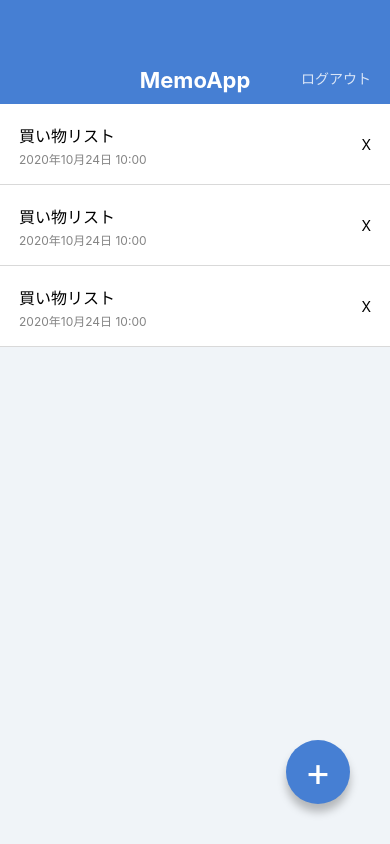
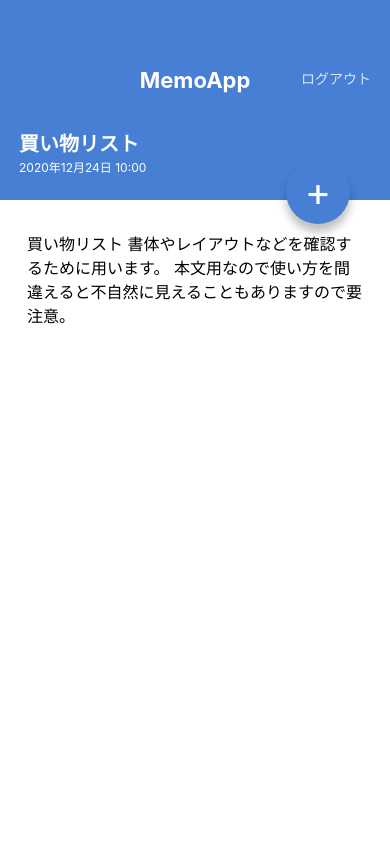
Before and after one commit to kazuaki1209/MemoApp2, a React Native app: screen / in a window 390 px wide. Built offline with nearby package versions, Linux system fonts and the light colour scheme.

Commit message:
Create MemoDetailScreen

```diff
--- a/App.jsx
+++ b/App.jsx
@@ -1,23 +1,10 @@
 import React from 'react';
-import { StyleSheet, View } from 'react-native';
 
-import AppBar from './src/components/AppBar';
-import MemoList from './src/components/MemoList';
-import CircleButton from './src/components/CircleButton';
+import MemoListScreen from './src/screens/MemoListScreens';
+import MemoDetailScreen from './src/screens/MemoDetailScreen';
 
 export default function App() {
   return (
-    <View style={styles.container}>
-      <AppBar />
-      <MemoList />
-      <CircleButton>+</CircleButton>
-    </View>
+    <MemoDetailScreen />
   );
 }
-
-const styles = StyleSheet.create({
-  container: {
-    flex: 1,
-    backgroundColor: '#F0F4F8',
-  },
-});
--- a/src/components/CircleButton.jsx
+++ b/src/components/CircleButton.jsx
@@ -1,11 +1,11 @@
-import { string } from 'prop-types';
 import React from 'react';
 import { View, Text, StyleSheet } from 'react-native';
+import { string, shape } from 'prop-types';
 
 export default function CircleButton(props) {
-  const { children } = props;
+  const { children, style } = props;
   return (
-    <View style={styles.circleButton}>
+    <View style={[styles.circleButton, style]}>
       <Text style={styles.circleButtonLabel}>{children}</Text>
     </View>
   );
@@ -13,6 +13,11 @@
 
 CircleButton.propTypes = {
   children: string.isRequired,
+  style: shape(),
+}
+
+CircleButton.defaultProps = {
+  style: null,
 }
 
 
--- /dev/null
+++ b/src/screens/MemoDetailScreen.jsx
@@ -0,0 +1,58 @@
+import React from 'react';
+import { View, ScrollView, Text, StyleSheet } from 'react-native';
+
+import AppBar from '../components/AppBar';
+import CircleButton from '../components/CircleButton';
+
+export default function MemoDetailScreen() {
+  return (
+    <View style={styles.container}>
+      <AppBar />
+      <View style={styles.memoHeader}>
+        <Text style={styles.memoTitle}>買い物リスト</Text>
+        <Text style={styles.memoDate}>2020年12月24日 10:00</Text>
+      </View>
+      <ScrollView style={styles.memoBody}>
+        <Text style={styles.memoText}>
+          買い物リスト
+          書体やレイアウトなどを確認するために用います。
+          本文用なので使い方を間違えると不自然に見えることもありますので要注意。
+        </Text>
+      </ScrollView>
+      <CircleButton style ={{ top: 160, buttom: 'auto' }}>+</CircleButton>
+    </View>
+  );
+}
+
+const styles = StyleSheet.create({
+  container: {
+    flex: 1,
+    backgroundColor: '#ffffff',
+  },
+  memoHeader: {
+    backgroundColor: '#467FD3',
+    height: 96,
+    justifyContent: 'center',
+    paddingVertical: 24,
+    paddingHorizontal: 19,
+  },
+  memoTitle: {
+    color: '#ffffff',
+    fontSize: 20,
+    lineHeight: 32,
+    fontWeight: 'bold',
+  },
+  memoDate: {
+    color: '#ffffff',
+    fontSize: 12,
+    lineHeight: 16,
+  },
+  memoBody: {
+    paddingVertical: 32,
+    paddingHorizontal: 27,
+  },
+  memoText: {
+    fontSize: 16,
+    lineHeight: 24,
+  }
+})
--- /dev/null
+++ b/src/screens/MemoListScreens.jsx
@@ -0,0 +1,23 @@
+import React from 'react';
+import { View, StyleSheet } from 'react-native';
+
+import AppBar from '../components/AppBar';
+import MemoList from '../components/MemoList';
+import CircleButton from '../components/CircleButton';
+
+export default function MemoListScreen() {
+  return (
+    <View style={styles.container}>
+      <AppBar />
+      <MemoList />
+      <CircleButton>+</CircleButton>
+    </View>
+  );
+}
+
+const styles = StyleSheet.create({
+  container: {
+    flex: 1,
+    backgroundColor: '#F0F4F8',
+  },
+});
```
